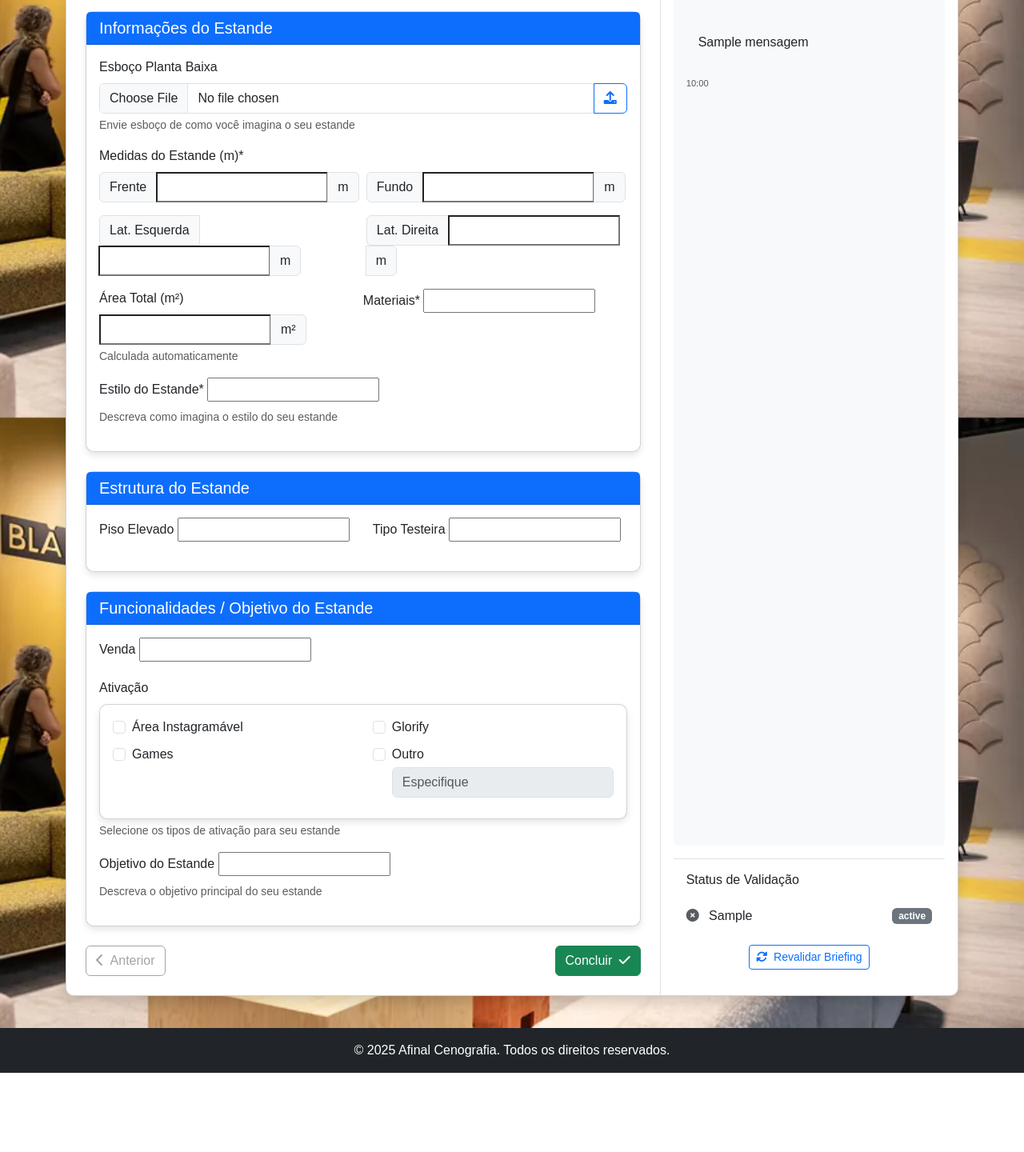
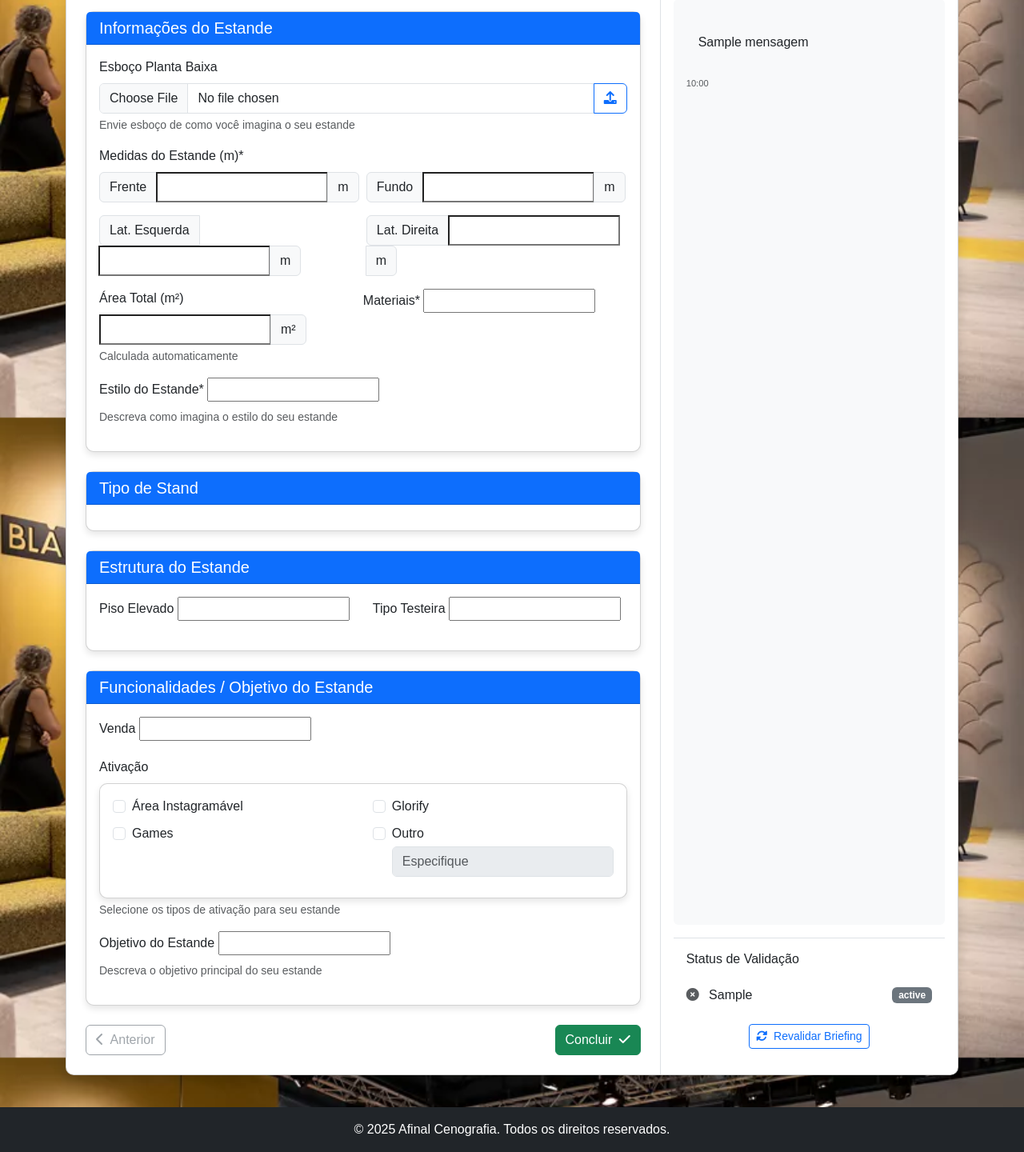
Before and after one commit to japaiva/afinalcenografia, a Django app: template templates/cliente/briefing_etapa2.html in a window 1280 px wide. Shown: the part 278-1718 px from the top of the page at 80% size. Before the commit the page ends 1619 px from the top, so only its background shows below. Run offline with Django 5.2, Linux system fonts and the light colour scheme; the template is opened without the code that fills it: most values are stand-ins (such as "Sample title", 1, 10 or a date in 2020); form fields are guessed from the names that the template uses; some web fonts are replaced.

Commit message:
Escolha imagens

```diff
--- a/projetos/forms/briefing.py
+++ b/projetos/forms/briefing.py
@@ -26,7 +26,7 @@
         model = Briefing
         fields = [
             'medida_frente', 'medida_fundo', 'medida_lateral_esquerda', 'medida_lateral_direita',
-            'area_estande', 'estilo_estande', 'material',
+            'area_estande', 'tipo_stand', 'estilo_estande', 'material',
             'piso_elevado', 'tipo_testeira',
             'tipo_venda', 'tipo_ativacao', 'objetivo_estande'
         ]
@@ -56,6 +56,7 @@
                 'rows': 3,
                 'placeholder': 'Moderno, Clean, Futurista, Rústico'
             }),
+            'tipo_stand': forms.RadioSelect(attrs={'class': 'form-check-input tipo-stand-radio'}),
             'material': forms.Select(attrs={'class': 'form-select'}),
             'piso_elevado': forms.Select(attrs={'class': 'form-select'}),
             'tipo_testeira': forms.Select(attrs={'class': 'form-select'}),
--- a/templates/cliente/briefing_etapa2.html
+++ b/templates/cliente/briefing_etapa2.html
@@ -112,6 +112,40 @@
             </div>
           {% endif %}
         </div>
+      </div>
+    </div>
+  </div>
+
+  <!-- Tipo de Stand -->
+  <div class="card mb-4">
+    <div class="card-header bg-primary text-white">
+      <h5 class="mb-0">Tipo de Stand</h5>
+    </div>
+    <div class="card-body">
+      <div class="row">
+        {% for valor, nome in form.fields.tipo_stand.choices %}
+        <div class="col-md-4 mb-4">
+          <div class="card h-100 tipo-stand-card {% if form.tipo_stand.value == valor %}selected{% endif %}">
+            <div class="card-body text-center">
+              <div class="mb-3">
+                <div class="tipo-stand-placeholder" data-tipo="{{ valor }}">
+                  {{ nome }}
+                </div>
+              </div>
+              <div class="form-check form-check-inline justify-content-center">
+                <input class="form-check-input" type="radio"
+                      name="{{ form.tipo_stand.html_name }}"
+                      id="id_tipo_stand_{{ forloop.counter0 }}"
+                      value="{{ valor }}"
+                      {% if form.tipo_stand.value == valor %}checked{% endif %}>
+                <label class="form-check-label" for="id_tipo_stand_{{ forloop.counter0 }}">
+                  {{ nome }}
+                </label>
+              </div>
+            </div>
+          </div>
+        </div>
+        {% endfor %}
       </div>
     </div>
   </div>
@@ -277,6 +311,52 @@
 </form>
 {% endblock %}
 
+{% block extra_css %}
+{{ block.super }}
+<style>
+  .tipo-stand-card {
+    cursor: pointer;
+    transition: all 0.2s ease-in-out;
+    border: 1px solid #dee2e6;
+  }
+
+  .tipo-stand-card:hover {
+    border-color: #0d6efd;
+    box-shadow: 0 0 0 0.15rem rgba(13, 110, 253, 0.25);
+  }
+
+  .tipo-stand-card.selected {
+    border-color: #0d6efd;
+    box-shadow: 0 0 0 0.2rem rgba(13, 110, 253, 0.4);
+  }
+
+  .tipo-stand-placeholder {
+    height: 150px;
+    display: flex;
+    align-items: center;
+    justify-content: center;
+    background-color: #f8f9fa;
+    border-radius: 4px;
+    font-weight: bold;
+    color: #6c757d;
+    margin-bottom: 0.5rem;
+  }
+
+  /* Quando as imagens estiverem disponíveis */
+  .tipo-stand-img {
+    height: 150px;
+    object-fit: contain;
+    cursor: pointer;
+    transition: transform 0.2s;
+    max-width: 100%;
+  }
+
+  .tipo-stand-img:hover {
+    transform: scale(1.05);
+  }
+</style>
+{% endblock %}
+
 {% block extra_js %}
 <script>
   document.addEventListener('DOMContentLoaded', function() {
@@ -412,6 +492,47 @@
       // Configuração inicial
       ativacaoOutroTexto.disabled = !ativacaoOutroCheck.checked;
     }
+
+    // NOVO: Interatividade com os cards de tipo de stand
+    const tipoStandCards = document.querySelectorAll('.tipo-stand-card');
+    tipoStandCards.forEach(card => {
+      card.addEventListener('click', function() {
+        // Encontra o input de rádio dentro do card e seleciona-o
+        const radioInput = this.querySelector('input[type="radio"]');
+        if (radioInput) {
+          radioInput.checked = true;
+
+          // Remove a classe selected de todos os cards
+          document.querySelectorAll('.tipo-stand-card').forEach(c => {
+            c.classList.remove('selected');
+          });
+
+          // Adiciona a classe selected a este card
+          this.classList.add('selected');
+        }
+      });
+
+      // Verifica se este card já deve estar selecionado inicialmente
+      const radioInput = card.querySelector('input[type="radio"]');
+      if (radioInput && radioInput.checked) {
+        card.classList.add('selected');
+      }
+    });
+
+    // Quando as imagens estiverem disponíveis, você pode descomentar este código
+    // para fazer com que as imagens também sejam clicáveis
+    /*
+    const tipoStandImages = document.querySelectorAll('.tipo-stand-img');
+    tipoStandImages.forEach(img => {
+      img.addEventListener('click', function() {
+        // Encontra o card pai e simula um clique nele
+        const cardParent = this.closest('.tipo-stand-card');
+        if (cardParent) {
+          cardParent.click();
+        }
+      });
+    });
+    */
   });
 </script>
 {% endblock %}
--- a/templates/cliente/projeto_list.html
+++ b/templates/cliente/projeto_list.html
@@ -90,7 +90,7 @@
                         <i class="fas fa-eye"></i>
                       </a>
 
-                      {% if projeto.status != 'aguardando_manual' %}
+                      {% if projeto.tipo_projeto == 'feira_negocios' or projeto.status != 'aguardando_manual' %}
                         {% if projeto.has_briefing %}
                         <a href="{% url 'cliente:briefing_etapa' projeto_id=projeto.id etapa=1 %}" class="btn btn-sm btn-outline-success">
                           <i class="fas fa-clipboard-list"></i>
```
Also changed, not shown: core/models.py (+10 -9 lines), projetos/models/briefing.py (+15 -0 lines), templates/cliente/projeto_detail.html (+11 -13 lines), core/migrations/0017_remove_feira_materiais_remove_feira_outros_and_more.py, projetos/migrations/0020_briefing_tipo_stand_alter_projeto_status_and_more.py (added), static/img/stands/box.png (added), static/img/stands/corredor.png (added), static/img/stands/esquina.png (added), static/img/stands/ilha.png (added), static/img/stands/ponta_ilha.png (added).
